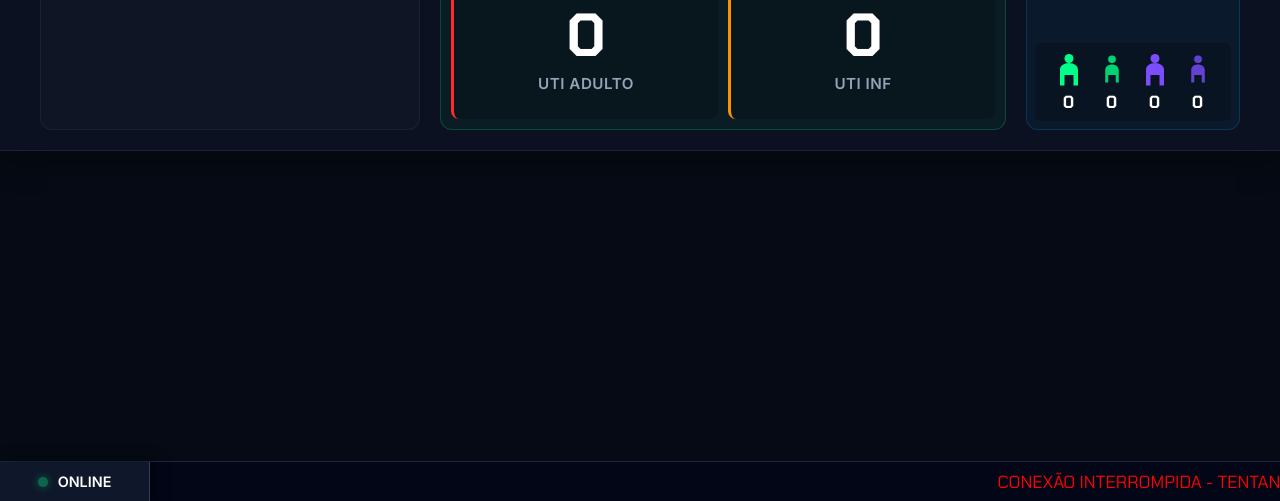
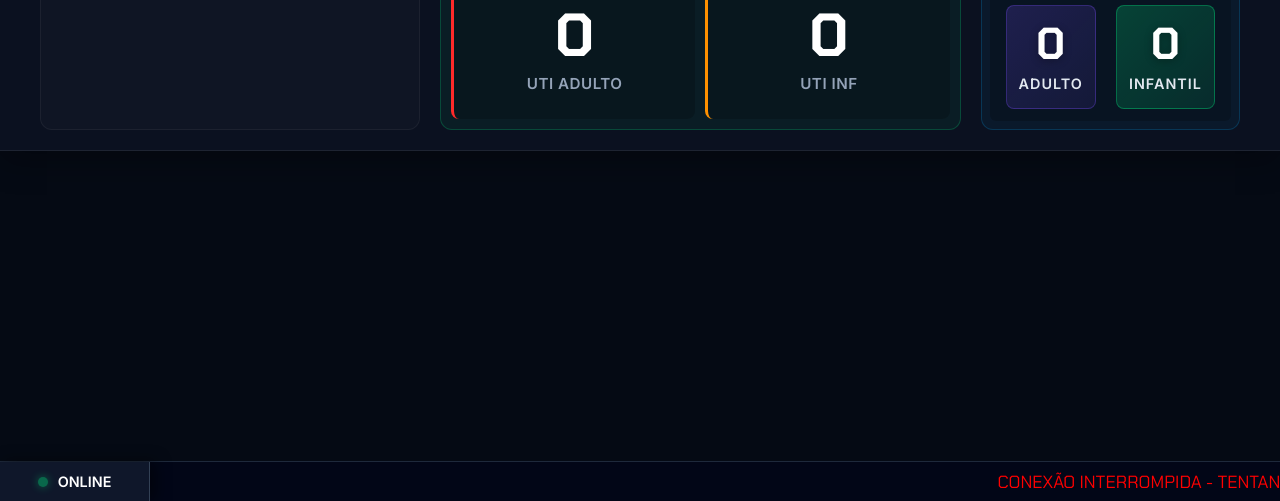
Before and after one commit to luancordella/PainelLeitos, a plain HTML site: page index.html in a window 1280 px wide. Shown: the part 299-800 px from the top of the page. Drawn offline with nearby package versions, Linux system fonts and the light colour scheme; no server answers.

Commit message:
Update index.html

```diff
--- a/index.html
+++ b/index.html
@@ -113,15 +113,32 @@
         }
 
         .chart-percent-lg {
-            position: absolute; top: 50%; left: 50%; transform: translate(-50%, -50%);
+            position: absolute;
+            top: 50%;
+            left: 50%;
+            transform: translate(-50%, -50%);
             font-family: 'Chakra Petch';
-            font-size: 2rem; /* AUMENTADO de 1.6rem */
-            font-weight: bold; color: #fff;
-            text-align: center; line-height: 1;
+            font-weight: bold;
+            color: #fff;
+            text-align: center;
+            display: flex;
+            flex-direction: column;
+            align-items: center;
+            justify-content: center;
+            width: 100%;
+        }
+        #chart-val {
+            font-size: 2.2rem; /* Percentual */
+            line-height: 1;
+            margin-bottom: 4px;
         }
         .chart-sub-lg {
-            font-size: 0.75rem; /* AUMENTADO de 0.6rem */
-            color: #aaa; font-weight: normal; display: block; margin-top: 5px;
+            font-size: 0.75rem;
+            color: #aaa;
+            font-weight: normal;
+            display: block;
+            margin-top: 2px;
+            line-height: 1;
         }
 
         .lista-taxas {
@@ -143,7 +160,15 @@
             background: rgba(255,255,255,0.08);
             color: #fff; transform: scale(1.02);
         }
-        .dot { width: 8px; height: 8px; border-radius: 50%; margin-right: 8px; display: inline-block; } /* AUMENTADO de 6px */
+        .dot {
+            width: 10px; /* AUMENTADO de 8px */
+            height: 10px;
+            border-radius: 50%;
+            margin-right: 8px;
+            display: inline-block;
+            opacity: 1; /* Totalmente visível */
+            box-shadow: 0 0 4px currentColor; /* Brilho sutil */
+        }
 
         /* SEÇÃO DIREITA: KPIs E ALTAS */
         .secao-kpis-wrapper {
@@ -240,20 +265,55 @@
             text-shadow: 0 0 20px rgba(0, 176, 255, 0.4);
         }
         .detalhe-altas {
-            display: flex; justify-content: space-between;
-            background: rgba(0,0,0,0.2); border-radius: 6px; padding: 8px 12px;
+            display: flex;
+            justify-content: space-around;
+            background: rgba(0,0,0,0.2);
+            border-radius: 6px;
+            padding: 12px 16px;
+            gap: 20px;
         }
         .item-detalhe-alta {
-            display: flex; flex-direction: column; align-items: center; gap: 4px;
-            width: 25%;
+            display: flex;
+            flex-direction: column;
+            align-items: center;
+            justify-content: center;
+            gap: 8px;
+            flex: 1;
+            padding: 16px 12px;
+            border-radius: 8px;
+            transition: transform 0.3s;
         }
-        .icon-alta-sm { width: 36px; height: 36px; } /* AUMENTADO de 32px */
-        .val-alta-sm { font-weight: bold; font-size: 1.1rem; color: #fff; font-family: 'Chakra Petch'; } /* AUMENTADO de 1rem */
+        .item-detalhe-alta:hover {
+            transform: scale(1.05);
+        }
 
-        .icon-enf-adulto-color { color: #00ff88; fill: currentColor; }
-        .icon-enf-inf-color { color: #00ff88; fill: currentColor; opacity: 0.8; }
-        .icon-uti-adulto-color { color: #7c4dff; fill: currentColor; }
-        .icon-uti-inf-color { color: #7c4dff; fill: currentColor; opacity: 0.8; }
+        /* Fundo colorido para Adulto (Roxo) */
+        .item-alta-adulto {
+            background: linear-gradient(135deg, rgba(124, 77, 255, 0.2) 0%, rgba(124, 77, 255, 0.1) 100%);
+            border: 1px solid rgba(124, 77, 255, 0.3);
+        }
+
+        /* Fundo colorido para Infantil (Verde) */
+        .item-alta-infantil {
+            background: linear-gradient(135deg, rgba(0, 255, 136, 0.2) 0%, rgba(0, 255, 136, 0.1) 100%);
+            border: 1px solid rgba(0, 255, 136, 0.3);
+        }
+
+        .val-alta-sm {
+            font-weight: bold;
+            font-size: 2.8rem; /* AUMENTADO de 2rem */
+            color: #fff;
+            font-family: 'Chakra Petch';
+            line-height: 1;
+            text-shadow: 0 2px 8px rgba(0,0,0,0.3);
+        }
+        .label-alta-sm {
+            font-size: 0.9rem; /* AUMENTADO de 0.85rem */
+            color: #e2e8f0;
+            text-transform: uppercase;
+            font-weight: 700;
+            letter-spacing: 1px;
+        }
 
         /* ÁREA DE ROLAGEM (Tabelas) */
         #container-leitos {
@@ -499,42 +559,16 @@
                 <div class="valor-total-altas" id="total-altas-geral">0</div>
 
                 <div class="detalhe-altas">
-                    <!-- Enf Adulto (Verde) - BONECO ADULTO -->
-                    <div class="item-detalhe-alta" title="Enfermaria Adulto">
-                        <svg class="icon-alta-sm icon-enf-adulto-color" viewBox="0 0 24 24">
-                            <circle cx="12" cy="5" r="3"/>
-                            <path d="M12 8c-3.5 0-6 2-6 4.5V23h3v-7h6v7h3V12.5C18 10 15.5 8 12 8z"/>
-                        </svg>
-                        <div class="val-alta-sm" id="alta-enf-adulto">0</div>
+                    <!-- Total Altas Adulto (Roxo) -->
+                    <div class="item-detalhe-alta item-alta-adulto">
+                        <div class="val-alta-sm" id="alta-adulto-total">0</div>
+                        <div class="label-alta-sm">ADULTO</div>
                     </div>
 
-                    <!-- Enf Inf (Verde) - BEBÊ -->
-                    <div class="item-detalhe-alta" title="Enfermaria Infantil">
-                        <svg class="icon-alta-sm icon-enf-inf-color" viewBox="0 0 24 24">
-                            <circle cx="12" cy="5.5" r="2.5"/>
-                            <path d="M12 9c-2.5 0-4.5 1.5-4.5 3.5V21h2v-5h5v5h2V12.5C16.5 10.5 14.5 9 12 9z"/>
-                            <ellipse cx="12" cy="5.5" rx="3" ry="2.5" opacity="0.3"/>
-                        </svg>
-                        <div class="val-alta-sm" id="alta-enf-inf">0</div>
-                    </div>
-
-                    <!-- UTI Adulto (Roxo) - BONECO ADULTO -->
-                    <div class="item-detalhe-alta" title="UTI Adulto">
-                        <svg class="icon-alta-sm icon-uti-adulto-color" viewBox="0 0 24 24">
-                            <circle cx="12" cy="5" r="3"/>
-                            <path d="M12 8c-3.5 0-6 2-6 4.5V23h3v-7h6v7h3V12.5C18 10 15.5 8 12 8z"/>
-                        </svg>
-                        <div class="val-alta-sm" id="alta-uti-adulto">0</div>
-                    </div>
-
-                    <!-- UTI Inf (Roxo) - BEBÊ -->
-                    <div class="item-detalhe-alta" title="UTI Infantil">
-                        <svg class="icon-alta-sm icon-uti-inf-color" viewBox="0 0 24 24">
-                            <circle cx="12" cy="5.5" r="2.5"/>
-                            <path d="M12 9c-2.5 0-4.5 1.5-4.5 3.5V21h2v-5h5v5h2V12.5C16.5 10.5 14.5 9 12 9z"/>
-                            <ellipse cx="12" cy="5.5" rx="3" ry="2.5" opacity="0.3"/>
-                        </svg>
-                        <div class="val-alta-sm" id="alta-uti-inf">0</div>
+                    <!-- Total Altas Infantil (Verde) -->
+                    <div class="item-detalhe-alta item-alta-infantil">
+                        <div class="val-alta-sm" id="alta-infantil-total">0</div>
+                        <div class="label-alta-sm">INFANTIL</div>
                     </div>
                 </div>
             </div>
@@ -763,14 +797,14 @@
             document.getElementById('kpi-vago-utiAdulto').innerText = t.utiAdulto.vago;
             document.getElementById('kpi-vago-utiInf').innerText = t.utiInf.vago;
 
-            // --- LÓGICA DE ALTAS (IDs ATUALIZADOS) ---
+            // --- LÓGICA DE ALTAS (ADULTO E INFANTIL) ---
             const altaTotal = t.geral.alta;
+            const altaAdulto = t.enfAdulto.alta + t.utiAdulto.alta;
+            const altaInfantil = t.enfInf.alta + t.utiInf.alta;
 
             document.getElementById('total-altas-geral').innerText = altaTotal;
-            document.getElementById('alta-enf-adulto').innerText = t.enfAdulto.alta;
-            document.getElementById('alta-enf-inf').innerText = t.enfInf.alta;
-            document.getElementById('alta-uti-adulto').innerText = t.utiAdulto.alta;
-            document.getElementById('alta-uti-inf').innerText = t.utiInf.alta;
+            document.getElementById('alta-adulto-total').innerText = altaAdulto;
+            document.getElementById('alta-infantil-total').innerText = altaInfantil;
 
             if (!chartInstance) {
                 rotacionarGrafico();
```
